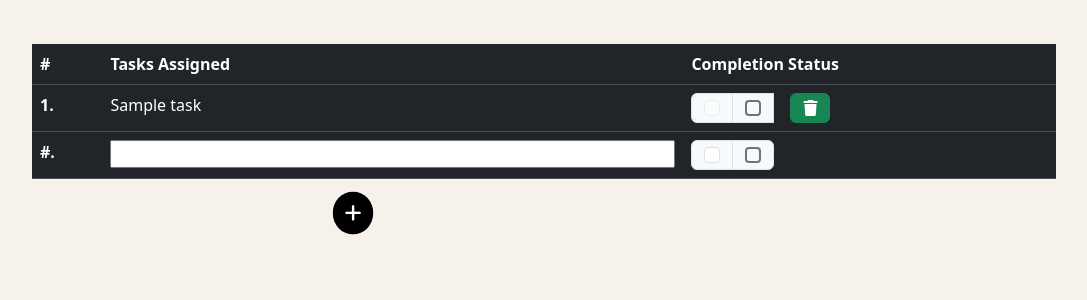
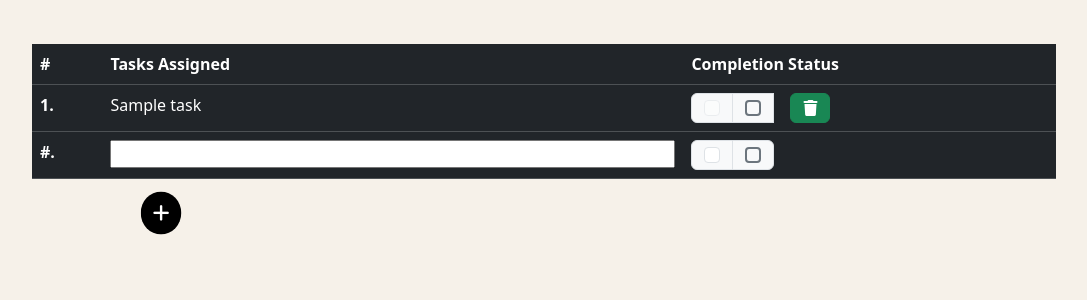
Before and after one commit to IamRamizul/Master-App, a Flask app: a page that uses templates/Tasks.html in a window 1280 px wide. Shown: the part 206-506 px from the top of the page, without its empty margins (96-1183 px from the left). Run offline with Flask 2, Linux system fonts and the light colour scheme; a database or web service that is not in the repository returns one stand-in record (values such as "Sample title"); some libraries are stand-ins or nearby versions.

Commit message:
moved add left

```diff
--- a/templates/Tasks.html
+++ b/templates/Tasks.html
@@ -37,7 +37,7 @@
     border: 2px ;
     padding: 10px;
     background-color : black;
-    margin-left: 27rem;
+    margin-left: 15rem;
   }
 {% endblock %}
 {% block content %}
```
